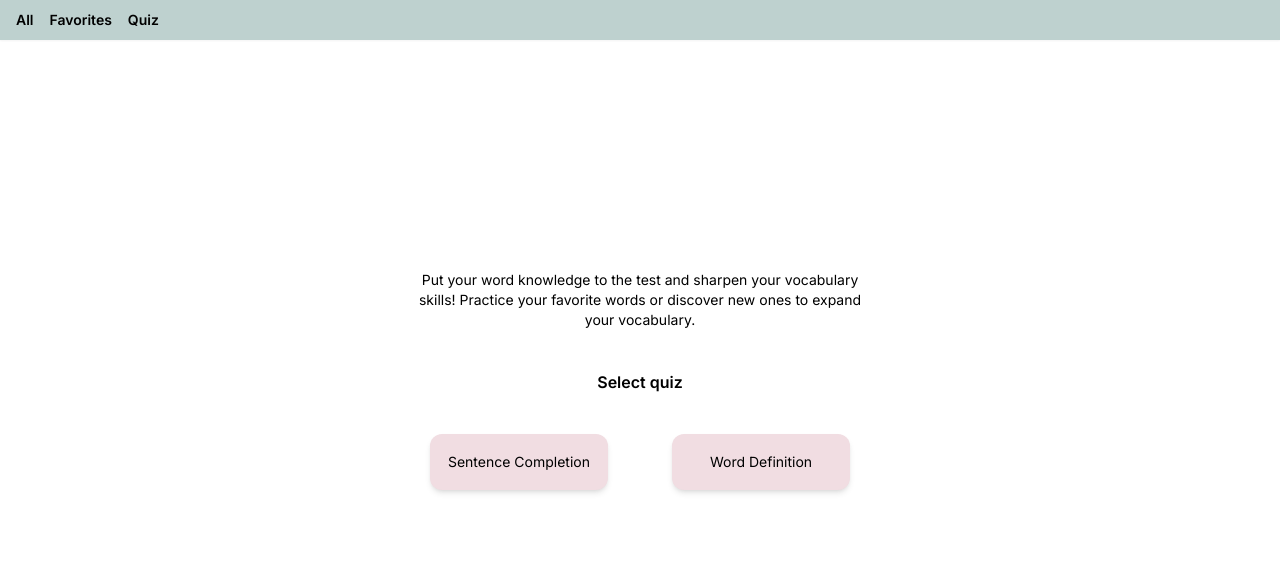
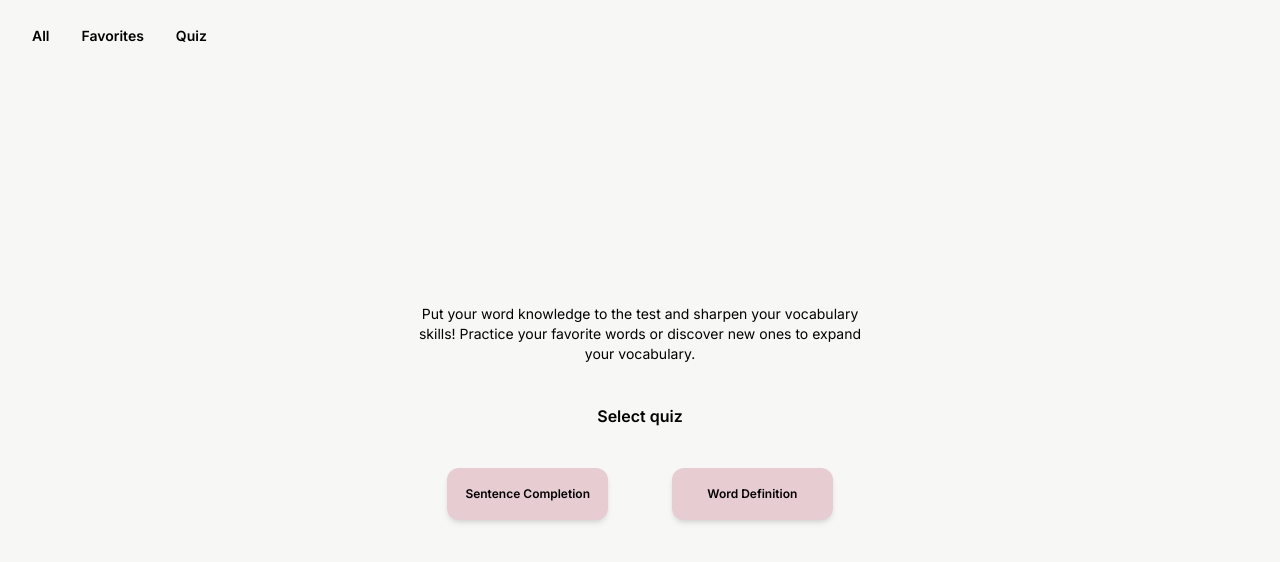
Before and after one commit to miglemr/vocabulary, a Next.js app: page /quiz in a window 1280 px wide. Shown: the top 562 px of the page. Built offline with nearby package versions, Linux system fonts and the light colour scheme.

Commit message:
feat: :lipstick: improve page design

```diff
--- a/src/app/layout.tsx
+++ b/src/app/layout.tsx
@@ -31,8 +31,8 @@ export default function RootLayout({
 
   return (
     <html lang="en">
-      <body className={`${inter.className} min-h-screen overflow-hidden`}>
-        <div className="hidden sm:block bg-light-green shadow-sm">
+      <body className={`${inter.className} min-h-screen overflow-hidden bg-light-yellow`}>
+        <div className="hidden sm:block">
           <Navbar items={navItems} />
         </div>
         <main className="flex justify-center items-center">{children}</main>
--- a/src/app/quiz/page.tsx
+++ b/src/app/quiz/page.tsx
@@ -26,7 +26,7 @@ function QuizPage() {
           <li key={index}>
             <Link href={'/quiz' + quiz.link}>
               <div className="border-2 border-transparent bg-light-pink rounded-xl my-4 p-2 sm:p-4 hover:border-dark-pink shadow-md transition-all duration-300">
-                <p className="text-center text-sm">{quiz.title}</p>
+                <p className="text-center text-xs font-semibold">{quiz.title}</p>
               </div>
             </Link>
           </li>
--- a/src/components/Button.tsx
+++ b/src/components/Button.tsx
@@ -1,7 +1,7 @@
 function Button(props: any) {
   return (
     <button
-      className="border rounded-full py-2 px-4 text-xs shadow-md transition-all duration-200 disabled:bg-stone-100 hover:bg-stone-100"
+      className="rounded-full py-2 px-4 text-xs font-medium transition-all duration-200 bg-black text-white disabled:bg-stone-200 disabled:text-black hover:bg-dark-pink hover:text-black"
       {...props}
     >
       {props.children}
--- a/src/components/CustomSwipeableDrawer.tsx
+++ b/src/components/CustomSwipeableDrawer.tsx
@@ -37,6 +37,7 @@ function CustomSwipeableDrawer({
           sx: {
             borderTopLeftRadius: '8px',
             borderTopRightRadius: '8px',
+            backgroundColor: '#F7F7F6',
           },
         }}
       >
--- a/src/components/Navbar.tsx
+++ b/src/components/Navbar.tsx
@@ -4,8 +4,8 @@ import { NavItem } from '@/app/layout'
 
 function Navbar({ items }: { items: NavItem[] }) {
   return (
-    <nav className="flex justify-between items-center h-10 px-4">
-      <ul className="flex space-x-4 font-semibold text-sm">
+    <nav className="flex justify-between items-center h-10 px-4 m-4">
+      <ul className="flex space-x-8 font-semibold text-sm">
         {items.map((item, index) => (
           <li key={index}>
             <Link href={item.link}>{item.title}</Link>
--- a/src/components/RoundedDiv.tsx
+++ b/src/components/RoundedDiv.tsx
@@ -1,6 +1,6 @@
 function RoundedDiv({ children }: { children: React.ReactNode }) {
   return (
-    <div className="w-10 h-10 flex items-center justify-center border rounded-full p-2 text-sm shadow-md transition-all duration-200 hover:bg-stone-100">
+    <div className="w-10 h-10 flex border items-center justify-center rounded-full p-2 text-sm shadow-md transition-all duration-200 hover:bg-stone-200">
       {children}
     </div>
   )
--- a/src/components/menu/MenuItem.tsx
+++ b/src/components/menu/MenuItem.tsx
@@ -5,7 +5,7 @@ import { type NavItem } from '@/app/layout'
 
 function MenuItem({ item }: { item: NavItem }) {
   return (
-    <li className="flex flex-col items-center justify-center w-28 h-28 border rounded-md shadow-sm">
+    <li className="flex flex-col items-center justify-center w-28 h-28 border border-stone-400 rounded-md">
       <Link href={item.link}>
         <div className="flex flex-col items-center space-y-3">
           <p className="text-xs text-center font-semibold capitalize">{item.title}</p>
--- a/src/components/quiz/setup/QuizSetup.tsx
+++ b/src/components/quiz/setup/QuizSetup.tsx
@@ -29,6 +29,7 @@ function QuizSetup({
 
   const handleWordSelectionCancel = () => {
     setIsWordSelectionVisible(false)
+    setSelectedWordList(null)
     setIsIntroVisible(true)
   }
 
--- a/src/components/quiz/setup/WordListSelectBox.tsx
+++ b/src/components/quiz/setup/WordListSelectBox.tsx
@@ -10,7 +10,7 @@ const WordSelectBox = forwardRef<
   const buttonClasses = classNames(
     'flex flex-col justify-evenly items-center w-full h-full border-4 rounded-md',
     {
-      'bg-stone-100': isDisabled,
+      'bg-stone-200': isDisabled,
       'border-green-300': !isDisabled && clicked,
       'border-stone-200': !clicked,
     },
--- a/tailwind.config.ts
+++ b/tailwind.config.ts
@@ -9,9 +9,10 @@ const config: Config = {
   theme: {
     extend: {
       colors: {
-        'light-green': '#BED1CF',
-        'light-pink': '#F1DDE2',
-        'dark-pink': '#F0D5DC',
+        'light-yellow': '#F7F7F6',
+        'light-green': '#B5D1CF',
+        'light-pink': '#E7CCD2',
+        'dark-pink': '#D1B6BC',
       },
     },
   },
```
